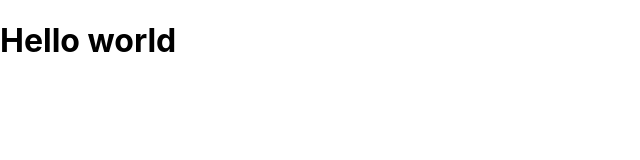
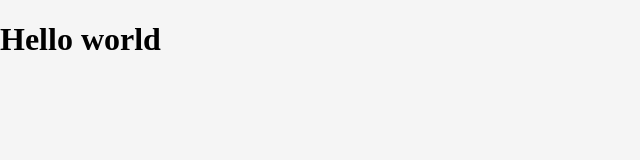
Before and after one commit to tinspham209/react_alan_AI_news_application, a React (Create React App) app: page / in a window 1280 px wide. Shown: the top 160 px of the page, without its empty margins (0-640 px from the left). Built offline with nearby package versions, Linux system fonts and the light colour scheme.

Commit message:
global styles

```diff
--- a/src/index.css
+++ b/src/index.css
@@ -1,13 +1,18 @@
+#root,
+html,
+body {
+  height: 100vh;
+}
+
 body {
   margin: 0;
-  font-family: -apple-system, BlinkMacSystemFont, 'Segoe UI', 'Roboto', 'Oxygen',
-    'Ubuntu', 'Cantarell', 'Fira Sans', 'Droid Sans', 'Helvetica Neue',
-    sans-serif;
-  -webkit-font-smoothing: antialiased;
-  -moz-osx-font-smoothing: grayscale;
+  background-color: whitesmoke;
 }
 
-code {
-  font-family: source-code-pro, Menlo, Monaco, Consolas, 'Courier New',
-    monospace;
+* {
+  box-sizing: border-box;
 }
+
+html {
+  scroll-behavior: smooth;
+}
```
